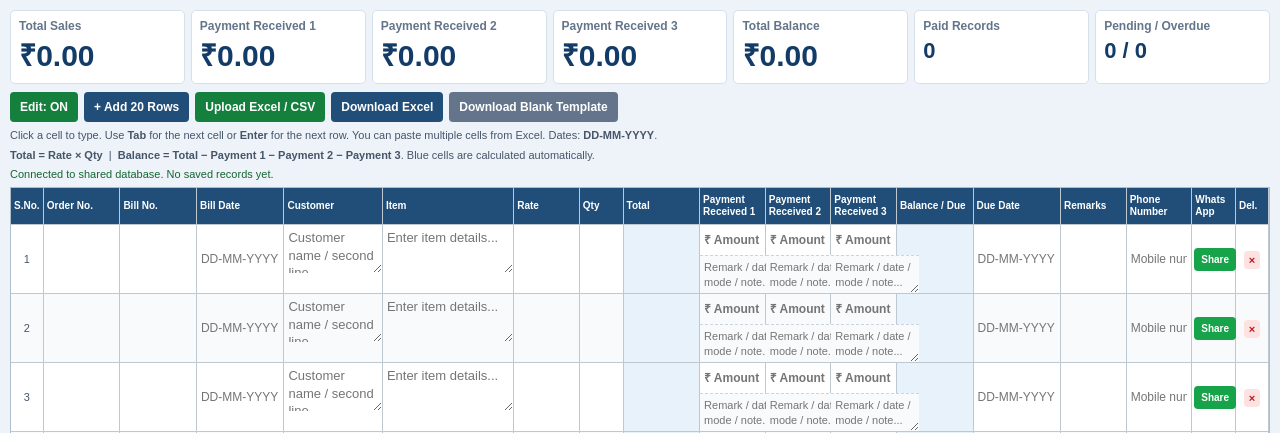
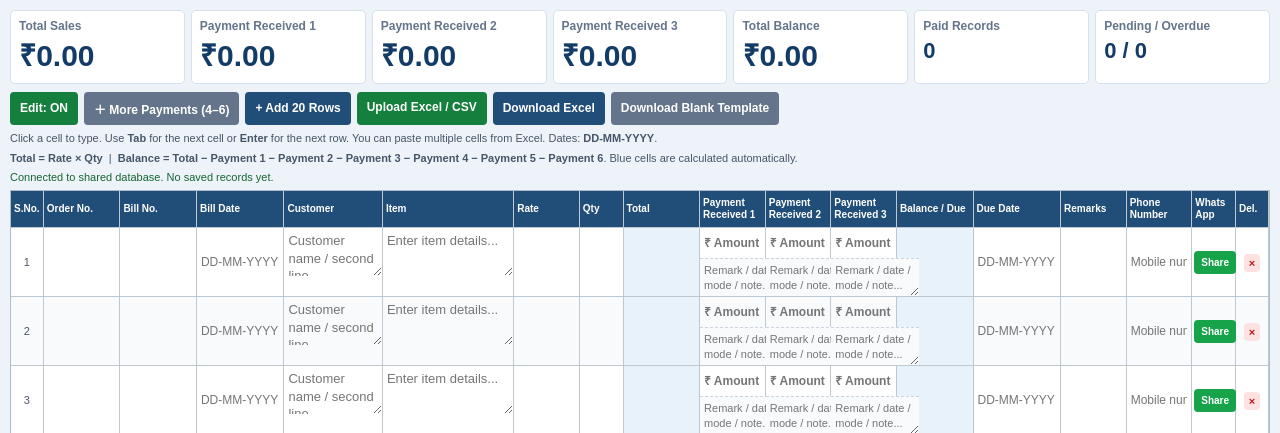
Before and after one commit to sachindutta143143/management, a Flask app: page /credit in a window 1280 px wide. Shown: the part 65-498 px from the top of the page. Run offline with Flask 3, Linux system fonts and the light colour scheme; data that the repository does not hold is empty; some libraries are stand-ins or nearby versions.

Commit message:
Add files via upload

```diff
--- a/templates/credit_register.html
+++ b/templates/credit_register.html
@@ -220,6 +220,12 @@
 
     /* Each payment has its own amount and note field underneath it. */
     td:has(.payment-cell-wrap) { height: auto; min-height: 76px; vertical-align: top; }
+    /* Payment 4-6 stay hidden until the user requests them. */
+    .optional-payment-column { display: none; }
+    body.show-extra-payments .optional-payment-column { display: table-cell; }
+    .extra-payment-summary { display: none; }
+    body.show-extra-payments .extra-payment-summary { display: block; }
+    #toggleExtraPayments { white-space: nowrap; }
     .payment-cell-wrap { display: flex; flex-direction: column; min-width: 88px; }
     .payment-cell-wrap .payment-amount { height: 30px; font-weight: 600; }
     .payment-cell-wrap .payment-note {
@@ -379,6 +385,10 @@
       <strong id="totalPayment3">₹0.00</strong>
     </div>
 
+    <div class="card extra-payment-summary"><span>Payment Received 4</span><strong id="totalPayment4">₹0.00</strong></div>
+    <div class="card extra-payment-summary"><span>Payment Received 5</span><strong id="totalPayment5">₹0.00</strong></div>
+    <div class="card extra-payment-summary"><span>Payment Received 6</span><strong id="totalPayment6">₹0.00</strong></div>
+
     <div class="card">
       <span>Total Balance</span>
       <strong id="totalBalance">₹0.00</strong>
@@ -398,6 +408,7 @@
   <!-- Buttons -->
   <div class="toolbar">
     <button type="button" id="editModeToggle" class="green" aria-pressed="true">Edit: ON</button>
+    <button type="button" id="toggleExtraPayments" class="gray" aria-expanded="false">＋ More Payments (4–6)</button>
     <button type="button" id="addRows">+ Add 20 Rows</button>
 
     <label class="upload-button green">
@@ -422,7 +433,7 @@
 
   <p class="help">
     <b>Total = Rate × Qty</b> &nbsp;|&nbsp;
-    <b>Balance = Total − Payment 1 − Payment 2 − Payment 3</b>.
+    <b>Balance = Total − Payment 1 − Payment 2 − Payment 3 − Payment 4 − Payment 5 − Payment 6</b>.
     Blue cells are calculated automatically.
   </p>
 
@@ -466,6 +477,9 @@
           <th>Payment Received 1</th>
           <th>Payment Received 2</th>
           <th>Payment Received 3</th>
+          <th class="optional-payment-column">Payment Received 4</th>
+          <th class="optional-payment-column">Payment Received 5</th>
+          <th class="optional-payment-column">Payment Received 6</th>
           <th>Balance / Due</th>
           <th>Due Date</th>
           <th>Remarks</th>
@@ -520,6 +534,17 @@
     applyEditMode();
   });
 
+  // Keep the register compact: reveal Payment 4-6 only on demand.
+  let showExtraPayments = false;
+  $("toggleExtraPayments").addEventListener("click", () => {
+    showExtraPayments = !showExtraPayments;
+    document.body.classList.toggle("show-extra-payments", showExtraPayments);
+    $("toggleExtraPayments").textContent = showExtraPayments
+      ? "− Hide Payments (4–6)"
+      : "＋ More Payments (4–6)";
+    $("toggleExtraPayments").setAttribute("aria-expanded", String(showExtraPayments));
+  });
+
   /*
     Calculated columns have key: null.
     Their positions are retained when pasting from Excel.
@@ -536,6 +561,9 @@
     { key: "received", label: "Payment Received 1" },
     { key: "received2", label: "Payment Received 2" },
     { key: "received3", label: "Payment Received 3" },
+    { key: "received4", label: "Payment Received 4" },
+    { key: "received5", label: "Payment Received 5" },
+    { key: "received6", label: "Payment Received 6" },
     { key: null, label: "Balance" },
     { key: "dueDate", label: "Due Date" },
     { key: "remarks", label: "Remarks" },
@@ -547,7 +575,10 @@
     "qty",
     "received",
     "received2",
-    "received3"
+    "received3",
+    "received4",
+    "received5",
+    "received6"
   ];
 
   const dateKeys = ["billDate", "dueDate"];
@@ -567,6 +598,12 @@
       received2Remark: "",
       received3: "",
       received3Remark: "",
+      received4: "",
+      received4Remark: "",
+      received5: "",
+      received5Remark: "",
+      received6: "",
+      received6Remark: "",
       dueDate: "",
       remarks: "",
       phone: ""
@@ -641,7 +678,10 @@
       total(row) -
       number(row.received) -
       number(row.received2) -
-      number(row.received3)
+      number(row.received3) -
+      number(row.received4) -
+      number(row.received5) -
+      number(row.received6)
     );
   }
 
@@ -717,7 +757,10 @@
       "qty",
       "received",
       "received2",
-      "received3"
+      "received3",
+      "received4",
+      "received5",
+      "received6"
     ].some(key => String(row[key] ?? "").trim() !== "");
 
     if (!hasAmount) return "";
@@ -773,11 +816,14 @@
   function makeInput(rowIndex, columnIndex, row) {
     const column = columns[columnIndex];
 
-    // Payment 1/2/3: amount on top, separate multiline remark below.
+    // Payment 1-6: amount on top, separate multiline remark below.
     const paymentRemarkKeys = {
       received: "receivedRemark",
       received2: "received2Remark",
-      received3: "received3Remark"
+      received3: "received3Remark",
+      received4: "received4Remark",
+      received5: "received5Remark",
+      received6: "received6Remark"
     };
     if (paymentRemarkKeys[column.key]) {
       const wrap = document.createElement("div");
@@ -845,6 +891,9 @@
 
       columns.forEach((column, columnIndex) => {
         const td = document.createElement("td");
+        if (["received4", "received5", "received6"].includes(column.key)) {
+          td.classList.add("optional-payment-column");
+        }
 
         if (column.key) {
           td.appendChild(
@@ -928,6 +977,9 @@
     let payment1 = 0;
     let payment2 = 0;
     let payment3 = 0;
+    let payment4 = 0;
+    let payment5 = 0;
+    let payment6 = 0;
     let due = 0;
 
     let paid = 0;
@@ -947,6 +999,9 @@
       payment1 += number(row.received);
       payment2 += number(row.received2);
       payment3 += number(row.received3);
+      payment4 += number(row.received4);
+      payment5 += number(row.received5);
+      payment6 += number(row.received6);
       due += balance(row);
 
       const rowStatus = status(row);
@@ -965,11 +1020,14 @@
     $("totalPayment1").textContent = money(payment1);
     $("totalPayment2").textContent = money(payment2);
     $("totalPayment3").textContent = money(payment3);
+    $("totalPayment4").textContent = money(payment4);
+    $("totalPayment5").textContent = money(payment5);
+    $("totalPayment6").textContent = money(payment6);
     $("totalBalance").textContent = money(due);
     $("paidCount").textContent = paid;
     $("pendingCount").textContent = `${pending} / ${overdue}`;
 
-    const totalReceived = payment1 + payment2 + payment3;
+    const totalReceived = payment1 + payment2 + payment3 + payment4 + payment5 + payment6;
 
     $("totalLine").textContent =
       `Total Sales: ${money(sales)} | ` +
@@ -1166,6 +1224,9 @@
       `Payment 1: ${row.received || 0}${row.receivedRemark ? " (" + row.receivedRemark + ")" : ""}`,
       `Payment 2: ${row.received2 || 0}${row.received2Remark ? " (" + row.received2Remark + ")" : ""}`,
       `Payment 3: ${row.received3 || 0}${row.received3Remark ? " (" + row.received3Remark + ")" : ""}`,
+      `Payment 4: ${row.received4 || 0}${row.received4Remark ? " (" + row.received4Remark + ")" : ""}`,
+      `Payment 5: ${row.received5 || 0}${row.received5Remark ? " (" + row.received5Remark + ")" : ""}`,
+      `Payment 6: ${row.received6 || 0}${row.received6Remark ? " (" + row.received6Remark + ")" : ""}`,
       `Balance / Due: ${money(balance(row))}`,
       `Due Date: ${displayDate(row.dueDate) || "-"}`,
       `Remarks: ${row.remarks || "-"}`,
@@ -1244,6 +1305,9 @@
     "Payment Received 1",
     "Payment Received 2",
     "Payment Received 3",
+    "Payment Received 4",
+    "Payment Received 5",
+    "Payment Received 6",
     "Balance",
     "Due Date",
     "Remarks",
@@ -1303,6 +1367,9 @@
         number(row.received),
         number(row.received2),
         number(row.received3),
+        number(row.received4),
+        number(row.received5),
+        number(row.received6),
         balance(row),
         row.dueDate,
         row.remarks,
@@ -1479,6 +1546,12 @@
             )
           ).trim(),
           received3Remark: String(get(source, "paymentreceived3remark", "received3remark", "payment3note")).trim(),
+          received4: String(get(source, "paymentreceived4", "received4")).trim(),
+          received4Remark: String(get(source, "paymentreceived4remark", "received4remark", "payment4note")).trim(),
+          received5: String(get(source, "paymentreceived5", "received5")).trim(),
+          received5Remark: String(get(source, "paymentreceived5remark", "received5remark", "payment5note")).trim(),
+          received6: String(get(source, "paymentreceived6", "received6")).trim(),
+          received6Remark: String(get(source, "paymentreceived6remark", "received6remark", "payment6note")).trim(),
 
           dueDate: excelDate(
             get(source, "duedate"),
```
Also changed, not shown: CLICK_RESPONSE_FIX.txt (added, +7 -0 lines), PAYMENT_4_5_6_ON_DEMAND_UPDATE.txt (added, +10 -0 lines), templates/index.html (+2 -12 lines).
